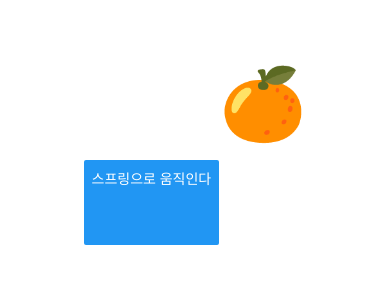
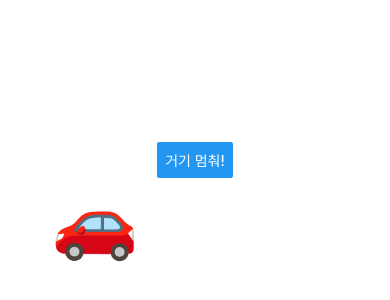
Before and after one commit to thetentmaker/RNAnimation, a React Native app: screen / in a window 390 px wide. Shown: the part 220-520 px from the top of the page. Built offline with nearby package versions, Linux system fonts and the light colour scheme.

Commit message:
AnimatedDecay

```diff
--- a/App.tsx
+++ b/App.tsx
@@ -7,7 +7,7 @@
 import React from 'react';
 import { StatusBar, useColorScheme, StyleSheet } from 'react-native';
 import { SafeAreaProvider } from 'react-native-safe-area-context';
-import AnimatedSpring from './src/chapter2/AnimatedSpring';
+import AnimatedDecay from './src/chapter2/AnimatedDecay';
 
 function App() {
   const isDarkMode = useColorScheme() === 'dark';
@@ -15,7 +15,7 @@ function App() {
   return (
     <SafeAreaProvider style={styles.container}>
       <StatusBar barStyle={isDarkMode ? 'light-content' : 'dark-content'} />
-      <AnimatedSpring />
+      <AnimatedDecay />
     </SafeAreaProvider>
   );
 }
--- /dev/null
+++ b/src/chapter2/AnimatedDecay.tsx
@@ -0,0 +1,33 @@
+import { useRef } from 'react';
+import { Animated, StyleSheet, Button } from 'react-native';
+
+// x -100 decay 애니메이션
+const AnimatedDecay = () => {
+  const translateXAnim = useRef(new Animated.Value(-100)).current;
+  const onButtonPress = () => {
+    translateXAnim.setValue(-100);
+    Animated.decay(translateXAnim, {
+      velocity: 1,
+      deceleration: 0.995,
+      useNativeDriver: true,
+    }).start();
+  };
+  return (
+    <>
+      <Button title="거기 멈춰!" onPress={onButtonPress} />
+      <Animated.Text
+        style={[styles.text, { transform: [{ translateX: translateXAnim }] }]}
+      >
+        🚗
+      </Animated.Text>
+    </>
+  );
+};
+
+export default AnimatedDecay;
+
+const styles = StyleSheet.create({
+  text: {
+    fontSize: 70,
+  },
+});
```
